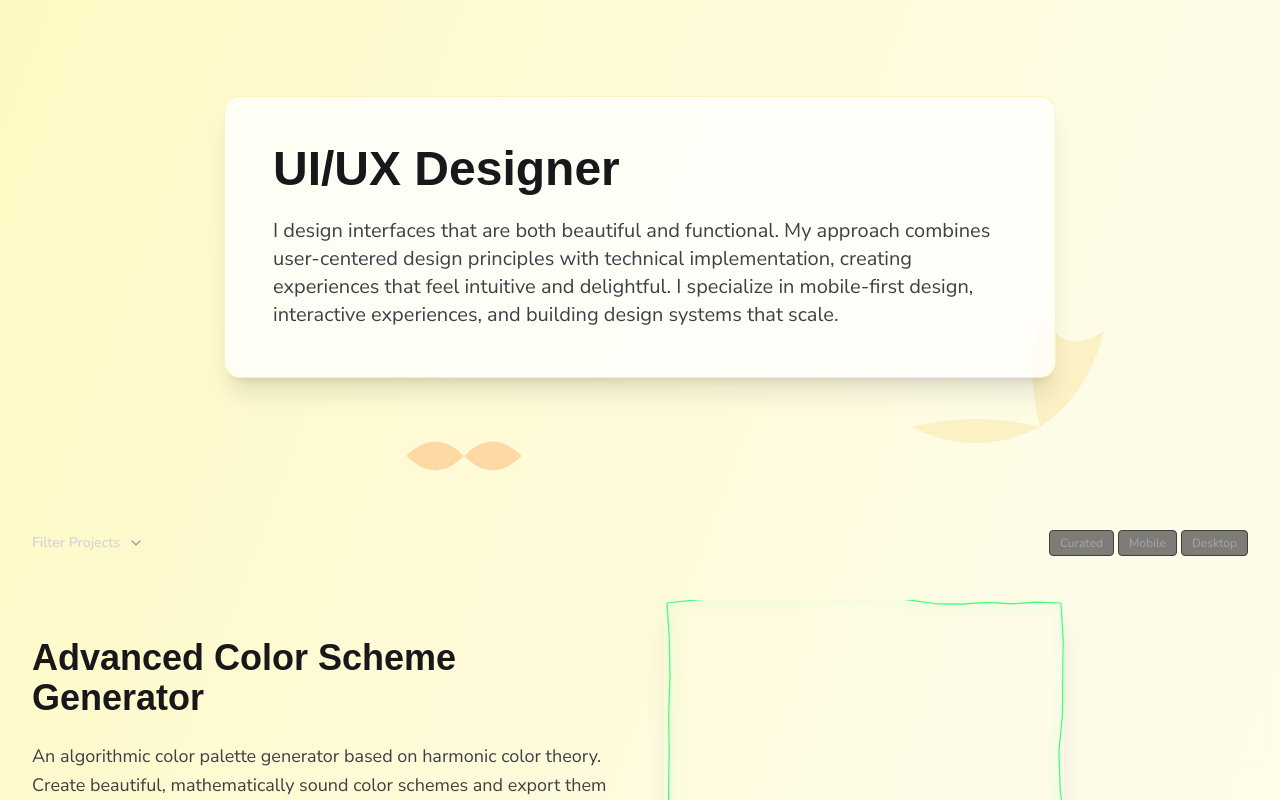
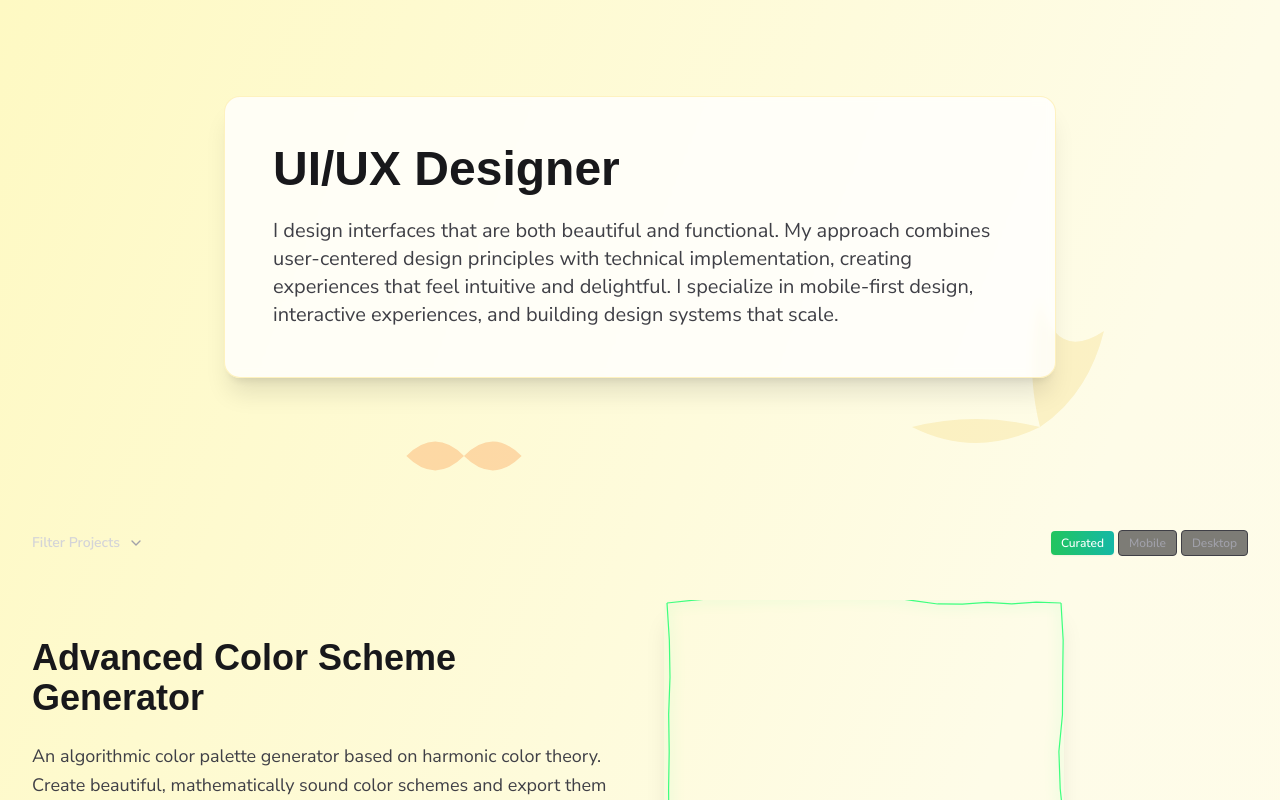
Before and after one commit to nick5616/nickel-tools, a Next.js app: page /portfolio/ux in a window 1280 px wide. Built offline with nearby package versions, Linux system fonts and the light colour scheme; a web font is replaced by a local one.

Commit message:
added a viewMode state (defaulting to "curated") and passed both props through.

```diff
--- a/app/portfolio/ux/page.tsx
+++ b/app/portfolio/ux/page.tsx
@@ -2,7 +2,7 @@
 
 import React, { useState, useMemo } from "react";
 import ProjectIframe from "@/components/ui/ProjectIframe";
-import TechStackFilter from "@/components/ui/TechStackFilter";
+import TechStackFilter, { type ViewMode } from "@/components/ui/TechStackFilter";
 import {
     Technology,
     Tag,
@@ -75,6 +75,7 @@ export default function UXPortfolioPage() {
         new Set()
     );
     const [selectedTags, setSelectedTags] = useState<Set<Tag>>(new Set());
+    const [viewMode, setViewMode] = useState<ViewMode>("curated");
 
     // Normalize technologies and tags for each project
     const projectsWithNormalized = useMemo(() => {
@@ -195,6 +196,8 @@ export default function UXPortfolioPage() {
                         onToggleTech={handleToggleTech}
                         onToggleTag={handleToggleTag}
                         numProjects={filteredProjects.length}
+                        viewMode={viewMode}
+                        onViewModeChange={setViewMode}
                     />
                 </section>
 
```
